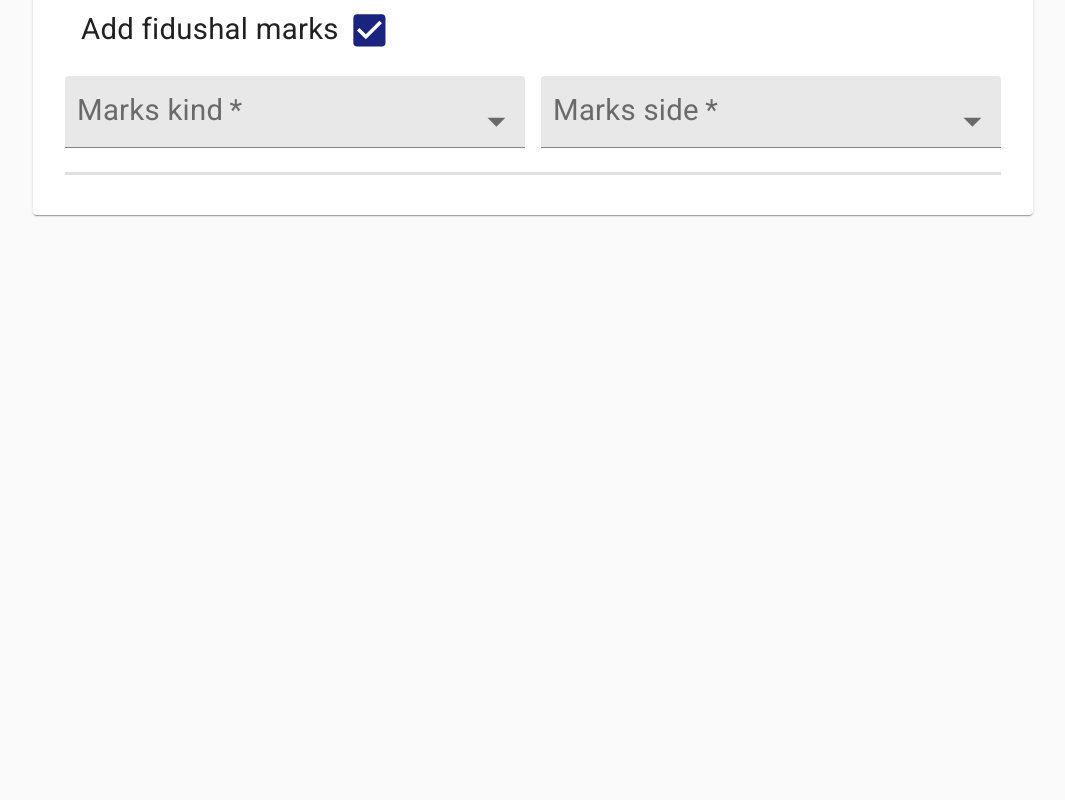
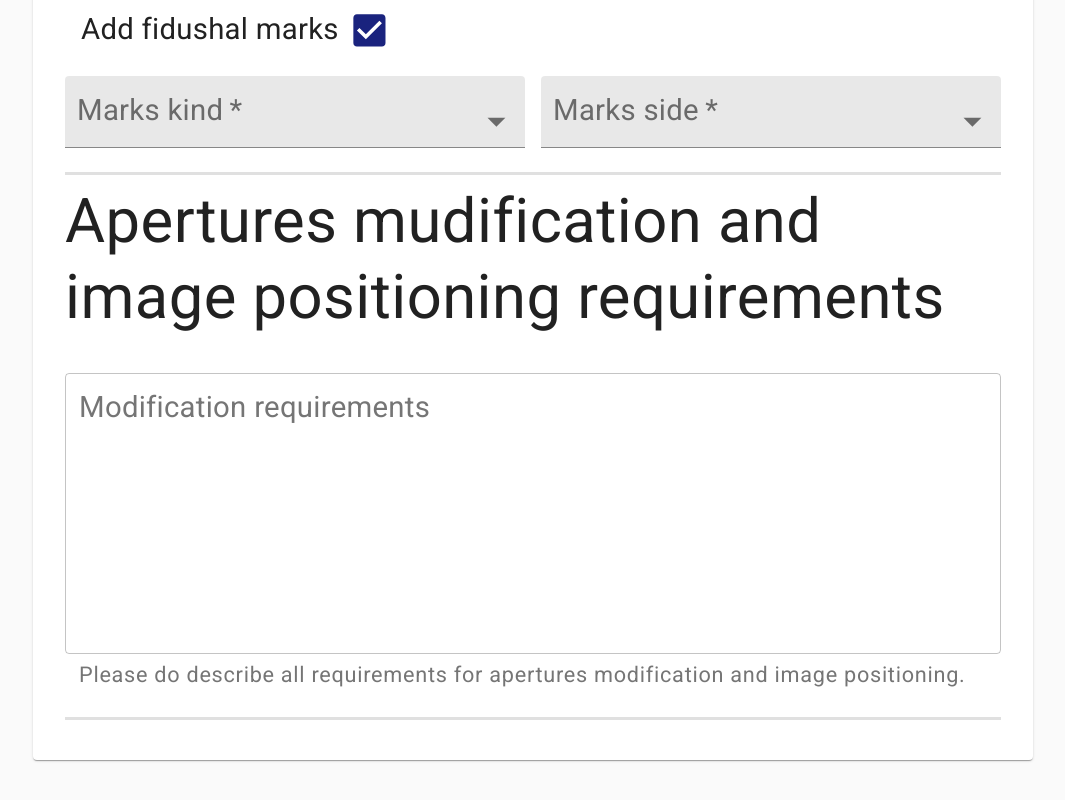
Before and after one commit to IVAS-TECH/front-end, a React (Create React App) app: page / in a window 1280 px wide. Shown: the part 562-1362 px from the top of the page, without its empty margins (107-1172 px from the left). Before the commit the page ends 833 px from the top, so only its background shows below. Built offline with nearby package versions, Linux system fonts and the light colour scheme.

Commit message:
adding section for modification requirements to Stencil Form

```diff
--- a/src/component/form/stencilForm/Form.tsx
+++ b/src/component/form/stencilForm/Form.tsx
@@ -9,6 +9,7 @@ import SheetThickness from '../../formField/stencil/SheetThickness';
 import FidushalMarks from '../../formField/stencil/FidushalMarks';
 import FidushalMarksKind from '../../formField/stencil/FidushalMarksKind';
 import FidushalMarksSide from '../../formField/stencil/FidushalMarksSide';
+import ModificationRequirements from '../../formField/stencil/ModificationRequirements';
 
 const Form: React.FC<{}> = () => (
     <form noValidate>
@@ -39,6 +40,9 @@ const Form: React.FC<{}> = () => (
             </Grid>
         </Grid>
         <Divider />
+        <SectionTitle title="Apertures mudification and image positioning requirements" />
+        <ModificationRequirements />
+        <Divider />
     </form>
 );
 
--- /dev/null
+++ b/src/component/formField/stencil/ModificationRequirements.tsx
@@ -0,0 +1,15 @@
+import React from 'react';
+import TextArea from '../../formControl/TextArea';
+
+const Field: React.FC<{}> = () => (
+    <TextArea
+        initialRows={7}
+        maxSymbolsPerRow={69}
+        value={''}
+        onValueChange={t => console.log(t)}
+        label="Modification requirements"
+        helperText="Please do describe all requirements for apertures modification and image positioning."
+    />
+);
+
+export default Field;
```
